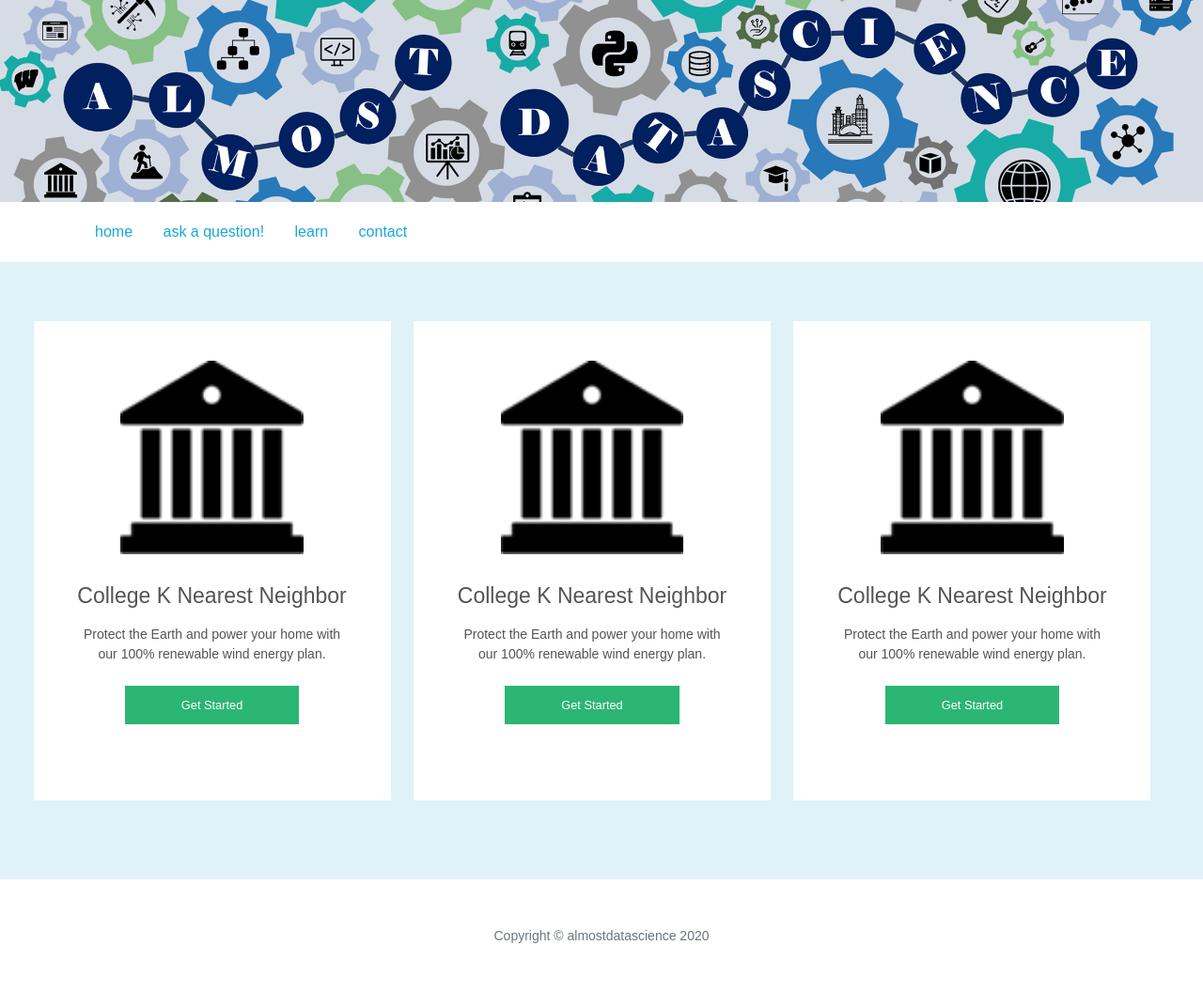
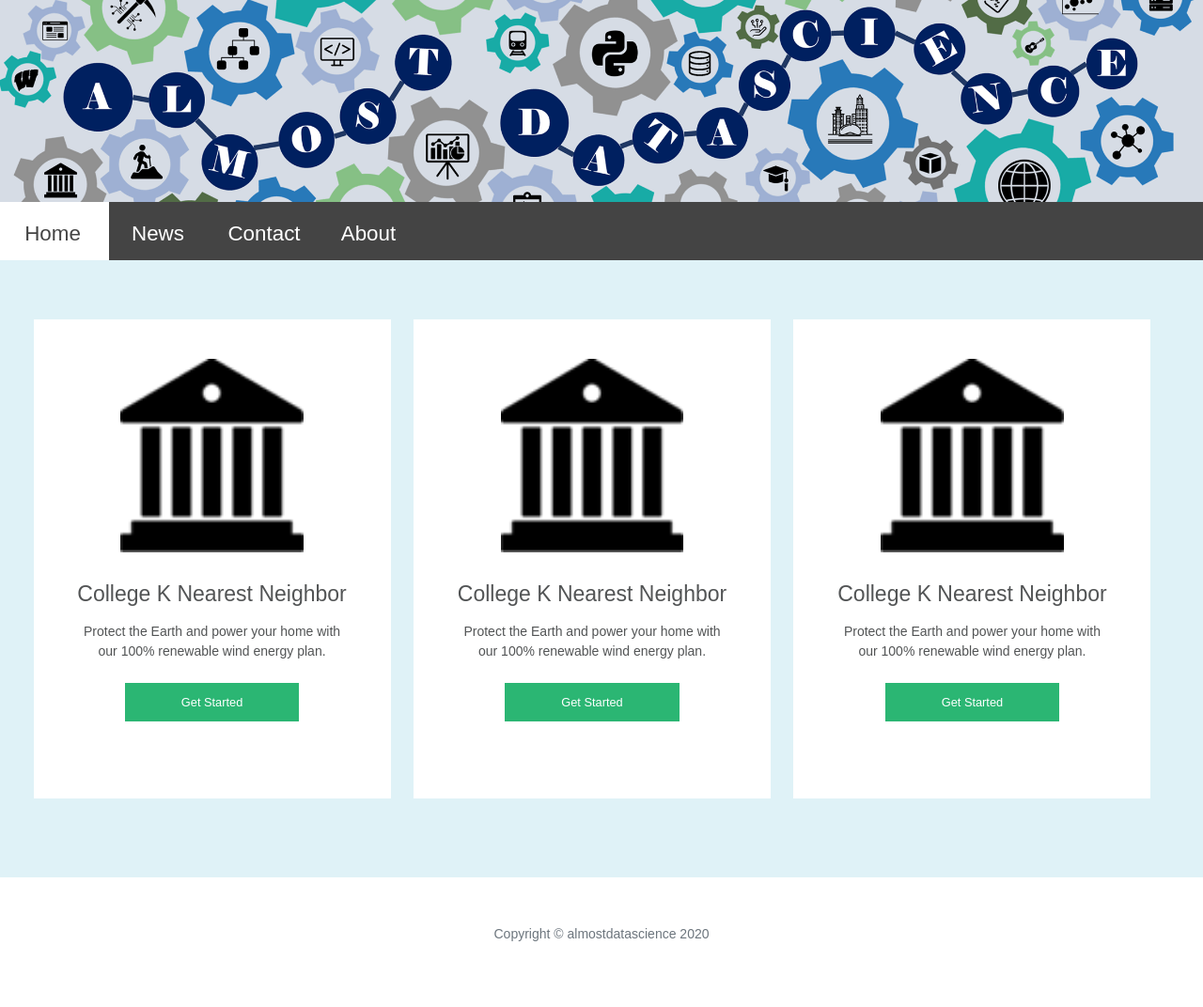
Before and after one commit to atklaus/streamlit-portfolio, a Flask app: page / in a window 1280 px wide. Shown: the whole page at 94% size. After the commit the page ends 1002 px from the top, so only its background shows below. Run offline with Flask 2, Linux system fonts and the light colour scheme; some libraries are stand-ins or nearby versions.

Commit message:
Homepage
Updates to the home page

```diff
--- a/app.py
+++ b/app.py
@@ -20,11 +20,6 @@ def about():
 def test():
     return render_template('test.html')
 
-@app.route('/test2')
-def test2():
-    return render_template('test.html')
-
-
 
 
 if __name__ == '__main__':
--- a/static/adam_css.css
+++ b/static/adam_css.css
@@ -44,27 +44,68 @@ $black			: #222;
 /*  Basic Style
 /* =================================== */
 
-.c{
-    position: relative;
-    float:left;
-    width: 200px;
-    height: 200px;
-    overflow: hidden;
-   }
-   .c img{
-    position: absolute;
-    left: 50%;
-    top: 50%;
-    height: 100%;
-    width: auto;
-    -webkit-transform: translate(-50%,-50%);
-    -ms-transform: translate(-50%,-50%);
-    transform: translate(-50%,-50%);
-   }
-   .c img.portrait {
-    width: auto;
-    height: auto;
-   }
 
+  .nav ul {
+  list-style: none;
+  background-color: #444;
+  text-align: center;
+  padding: 0;
+  margin: 0;
+  }
+  .nav li {
+      font-family: 'Oswald', sans-serif;
+      font-size: 1.2em;
+      line-height: 40px;
+      height: 40px;
+      border-bottom: 1px solid #888;
+  }
+
+  nav a {
+  text-decoration: none;
+  color: #fff;
+  }
+
+  nav a:hover {
+      background-color: #005f5f;
+      transition: .3s background-color;
+    }
+
+  a.active {
+    background-color: #fff;
+    color: #444;
+    }
+
+  @media screen and (min-width: 600px) {
+
+    }
+
+  .nav li {
+    width: 120px;
+    border-bottom: none;
+    height: 50px;
+    line-height: 50px;
+    font-size: 1.4em;
+  }
+
+  .nav li {
+    display: inline-block;
+    margin-right: -4px;
+  }
+
+  .nav li {
+    float: left;
+  }
+
+  .nav ul {
+    overflow: auto;
+  }
+  .nav li {
+    width: 120px;
+    border-bottom: none;
+    height: 50px;
+    line-height: 50px;
+    display: inline-block;
+    margin-left: -4px;
+  }
 
 /*-------- end footer Area -------------*/
--- a/templates/index.html
+++ b/templates/index.html
@@ -18,6 +18,7 @@
     <link href='https://fonts.googleapis.com/css?family=Open+Sans:300italic,400italic,600italic,700italic,800italic,400,300,600,700,800' rel='stylesheet' type='text/css'>
 
     <!-- Custom styles for this template -->
+    <link href="{{ url_for('static', filename='adam_css.css') }}" rel="stylesheet">
     <link href="{{ url_for('static', filename='clean-blog.min.css') }}" rel="stylesheet">
 
     <!--CSS From Example Personal Website -->
@@ -72,30 +73,46 @@
     </nav> -->
 
   <header>
+  <div>
+    <img src="{{ url_for('static', filename='iconsnew.png') }}" alt="almostdatascience" width=100% height=20%>
+  </div>
 
-    <img src="{{ url_for('static', filename='iconsnew.png') }}" alt="almostdatascience" width=100% height=20%>
-  <header>
+  <div class="nav">
+    <style>
+      ul {
+        list-style-type: none;
+        margin: 0;
+        padding: 0;
+        overflow: hidden;
+        background-color: #333;
+      }
 
-    <nav class="navbar navbar-expand-lg">
-      <div class="container">
-          <ul class="nav navbar-nav">
-              <li class="active"><a href="#">home</a></li>
-              <li><a href="#">ask a question!</a></li>
-              <li><a href="learn.html">learn</a></li>
-              <li><a href="#">contact</a></li>
-          </ul>
-          <style>
-          .navbar{
-              background:transparent;
+      li {
+        float: left;
+      }
+
+      li a {
+        display: block;
+        color: white;
+        text-align: center;
+        padding: 14px 16px;
+        text-decoration: none;
+      }
+
+      li a:hover {
+        background-color: #111;
       }
       </style>
+      <ul>
+        <li><a class="active" href="#home">Home</a></li>
+        <li><a href="#news">News</a></li>
+        <li><a href="#contact">Contact</a></li>
+        <li><a href="#about">About</a></li>
+      </ul>
   </div>
 
-    </nav>
+  </header>
 
-
-
-  <body>
 
   <!-- Main Content -->
 
```
Lines whose indentation alone changed are shown as unchanged.
